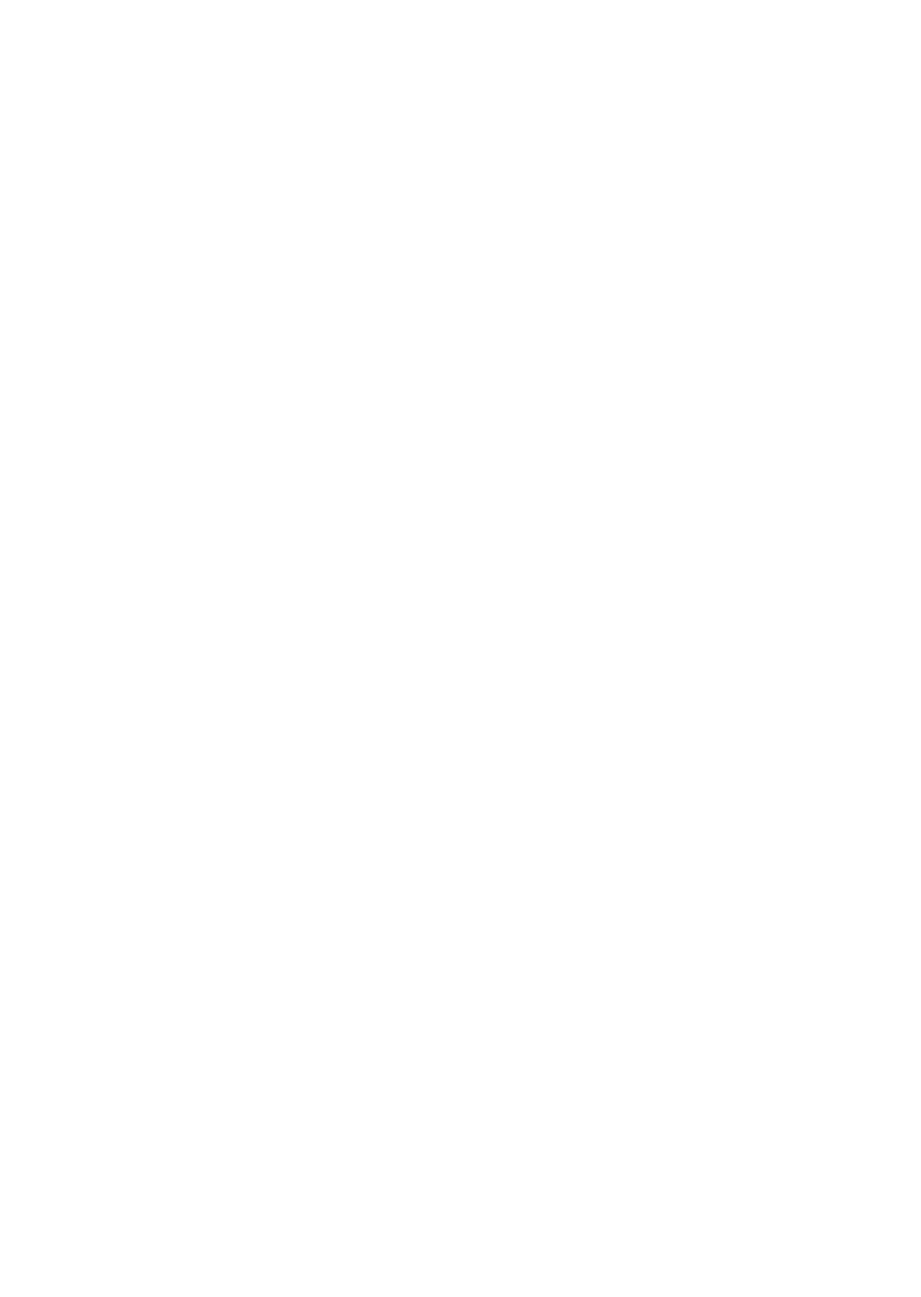
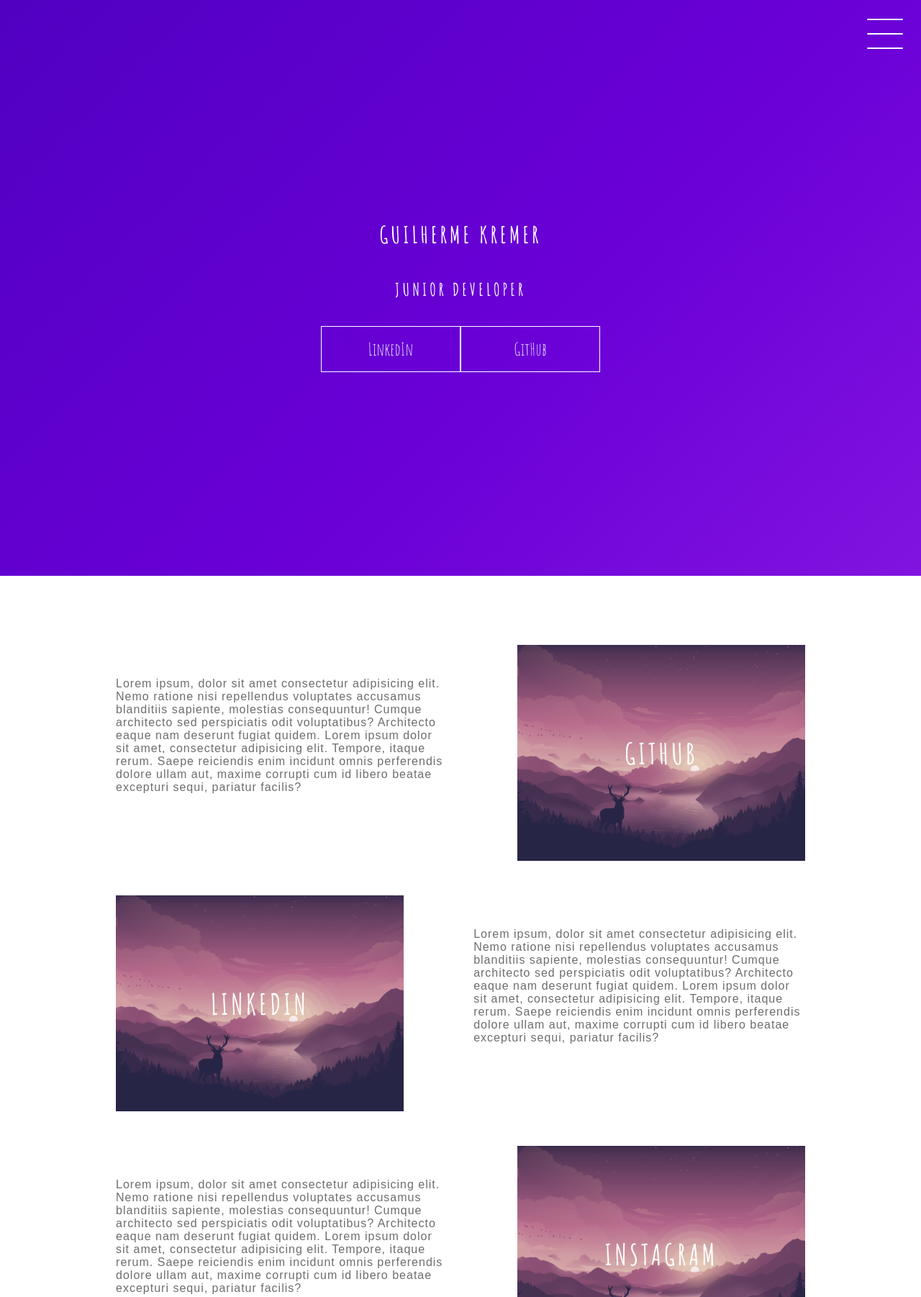
Before and after one commit to DerKremer/DIO-Learning, a plain HTML site: page Projeto HTML e CSS/Projeto final/index.html in a window 1280 px wide. Shown: the top 1802 px of the page at 72% size. Before the commit the page ends 800 px from the top, so only its background shows below. Drawn offline with Linux system fonts and the light colour scheme.

Commit message:
finalização do projeto

```diff
--- a/Projeto HTML e CSS/Parte 3 - Keyframes/style.css
+++ b/Projeto HTML e CSS/Parte 3 - Keyframes/style.css
@@ -6,6 +6,8 @@
     color: white;
     font-family: 'Amatic SC', cursive, sans-serif;
 }
+
+/* HEADER */
 
 .wrapper {
     height: 100vh;
--- a/Projeto HTML e CSS/Projeto final/index.html
+++ b/Projeto HTML e CSS/Projeto final/index.html
@@ -8,6 +8,85 @@
     <title>Document</title>
 </head>
 <body>
-
+    <header class="header-wrapper">
+        <div class="header">
+            <div class="checkbox-container">
+                <div class="checkbox-wrapper">
+                    <input type="checkbox" id="toggle">
+                    <label for="toggle" class="checkbox">
+                        <div class="trace"></div>
+                        <div class="trace"></div>
+                        <div class="trace"></div>
+                    </label>
+                    <div class="menu"></div>
+                    <nav class="menu-items">
+                        <ul>
+                            <li>
+                                <a href="0">Home</a>;
+                            </li>
+                            <li>
+                                <a href="0">Sobre</a>;
+                            </li>
+                            <li>
+                                <a href="0">Projetos</a>
+                            </li>
+                        </ul>
+                    </nav>
+                </div>
+            </div>
+        </div>
+        <h1>Guilherme Kremer</h1>
+        <h2>Junior Developer</h2>
+        <div class="social-media">
+            <a href="https://www.linkedin.com/in/grkremer/" target="_blank">LinkedIn</a>
+            <a href="https://github.com/DerKremer/" target="_blank">GitHub</a>
+    </header>
+    <main class="container">
+        <div class="card-container">
+            <div class="card-text">
+                Lorem ipsum, dolor sit amet consectetur adipisicing elit. Nemo ratione nisi repellendus voluptates accusamus blanditiis sapiente, molestias consequuntur! Cumque architecto sed perspiciatis odit voluptatibus? Architecto eaque nam deserunt fugiat quidem.
+                Lorem ipsum dolor sit amet, consectetur adipisicing elit. Tempore, itaque rerum. Saepe reiciendis enim incidunt omnis perferendis dolore ullam aut, maxime corrupti cum id libero beatae excepturi sequi, pariatur facilis?
+            </div>
+            <a href="https://github.com/DerKremer" target="_blank">
+            <div class="card">
+                <div class="card-wrapper">
+                    <h2>GitHub</h2>
+                    <p>Veja meus projetos</p>
+                </div>
+            </div>
+            </a>
+        </div>
+        <div class="card-container">
+            <a href="https://www.linkedin.com/in/grkremer/" target="_blank">
+            <div class="card">
+                <div class="card-wrapper">
+                    <h2>LinkedIn</h2>
+                    <p>Acompanhe minha carreira!</p>
+                </div>
+            </div>
+            </a>
+            <div class="card-text">
+                Lorem ipsum, dolor sit amet consectetur adipisicing elit. Nemo ratione nisi repellendus voluptates accusamus blanditiis sapiente, molestias consequuntur! Cumque architecto sed perspiciatis odit voluptatibus? Architecto eaque nam deserunt fugiat quidem.
+                Lorem ipsum dolor sit amet, consectetur adipisicing elit. Tempore, itaque rerum. Saepe reiciendis enim incidunt omnis perferendis dolore ullam aut, maxime corrupti cum id libero beatae excepturi sequi, pariatur facilis?
+            </div>
+        </div>
+        <div class="card-container">
+            <div class="card-text">
+                Lorem ipsum, dolor sit amet consectetur adipisicing elit. Nemo ratione nisi repellendus voluptates accusamus blanditiis sapiente, molestias consequuntur! Cumque architecto sed perspiciatis odit voluptatibus? Architecto eaque nam deserunt fugiat quidem.
+                Lorem ipsum dolor sit amet, consectetur adipisicing elit. Tempore, itaque rerum. Saepe reiciendis enim incidunt omnis perferendis dolore ullam aut, maxime corrupti cum id libero beatae excepturi sequi, pariatur facilis?
+            </div>
+            <a href="https://www.instagram.com/istderkremer/" target="_blank">
+            <div class="card">
+                <div class="card-wrapper">
+                    <h2>Instagram</h2>
+                    <p>Ou mais do meu dia-a-dia!</p>
+                </div>
+            </div>
+            </a>
+        </div>
+    </main>
+    <footer class="footer">
+        © 2022, Guilherme Kremer | Junior Dev
+    </footer>
 </body>
 </html>
--- a/Projeto HTML e CSS/Projeto final/style.css
+++ b/Projeto HTML e CSS/Projeto final/style.css
@@ -0,0 +1,344 @@
+@import url('https://fonts.googleapis.com/css2?family=Amatic+SC:wght@400;700&display=swap');
+
+body {
+    margin: 0;
+    padding: 0;
+    color: white;
+    font-family: 'Amatic SC', cursive, sans-serif;
+}
+
+/* HEADER */
+
+.header-wrapper {
+    height: 100vh;
+    width: 100vw;
+    background: linear-gradient(-45deg,#A230ED, #6B00D7, #3E00B3, #190087, #0f0052);
+    background-size: 400% 400%;
+    display: flex;
+    flex-direction: column;
+    justify-content: center;
+    align-items: center;
+    animation: bgtransition 8s ease-in-out infinite;
+}
+
+h1 {
+    text-transform: uppercase;
+    letter-spacing: 4px;
+}
+
+h2 {
+    text-transform: uppercase;
+    letter-spacing: 4px;
+}
+
+.social-media {
+    margin-top: 1rem;
+    display: flex;
+}
+
+.social-media a {
+    text-decoration: none;
+    color: white;
+    font-size: 24px;
+    padding: 1rem 4rem;
+    border: 1px solid white;
+    min-width: 4rem;
+    display: flex;
+    justify-content: center;
+    align-items: center;
+    transition: .5s cubic-bezier(0.55, 0.025, 0.675, 0.97);
+}
+
+a:hover {
+    color: #0f0052;
+    background-color: white;
+}
+
+@keyframes bgtransition {
+    0% {
+        background-position: 0% 80%;
+    }
+    50% {
+        background-position: 80% 100%;
+    }
+    100% {
+        background-position: 0% 80%;
+    }
+}
+
+/* MENU HAMBURGUER */
+
+.checkbox-container {
+    display: flex;
+    justify-content: center;
+    align-items: center;
+}
+
+.checkbox {
+    height: 100px;
+    width: 100px;
+    display: flex;
+    justify-content: center;
+    position: absolute;
+    cursor: pointer;
+    top: 0;
+    right: 0;
+    z-index: 9999;
+    transition: .4s ease-in-out;
+}
+
+.checkbox .trace {
+    width: 50px;
+    height: 2px;
+    background-color: white;
+    position: absolute;
+    border-radius: 4px;
+    transition: .5s ease-in-out;
+}
+
+.checkbox .trace:nth-child(1) {
+    top: 26px;
+    transform: rotate(0);
+}
+
+.checkbox .trace:nth-child(2) {
+    top: 46px;
+    transform: rotate(0);
+}
+
+.checkbox .trace:nth-child(3) {
+    top: 66px;
+    transform: rotate(0);
+}
+
+#toggle {
+    display: none;
+}
+
+/* MENU */
+
+.menu {
+    position: absolute;
+    top: 28px;
+    right: 30px;
+    background: transparent;
+    height: 40px;
+    width: 40px;
+    border-radius: 50%;
+    box-shadow: 0px 0px 0px 0px #ffffff;
+    z-index: -1;
+    transition: .4s ease-in-out 0s;
+}
+
+.menu-items {
+    position: fixed;
+    top: 0;
+    left: 0;
+    width: 100%;
+    height: 100vh;
+    display: flex;
+    justify-content: center;
+    align-items: center;
+    z-index: 2;
+    visibility: hidden;
+    opacity: 0;
+    transition: .4s ease-in-out 0s;
+}
+
+.menu-items ul {
+    list-style-type: none;
+}
+
+.menu-items ul li a {
+    margin: 10px 0;
+    color: #0f0052;
+    text-decoration: none;
+    text-transform: uppercase;
+    letter-spacing: 4px;
+    font-size: 40px;
+}
+
+/* ANIMAÇÃO DO MENU */
+
+#toggle:checked + .checkbox .trace:nth-child(1) {
+    transform: rotate(45deg);
+    background-color: #0f0052;
+    top: 47px;
+}
+
+#toggle:checked + .checkbox .trace:nth-child(2) {
+    transform:translateX(-100px);
+    width: 30px;
+    visibility: hidden;
+    opacity: 0;
+}
+
+#toggle:checked + .checkbox .trace:nth-child(3) {
+    transform: rotate(-45deg);
+    background-color: #0f0052;
+    top: 48px;
+}
+
+#toggle:checked + .checkbox {
+    background-color: white;
+}
+
+#toggle:checked ~ .menu {
+    box-shadow: 0px 0px 0px 100vmax white;
+    z-index: 2;
+}
+
+#toggle:checked ~ .menu-items {
+    visibility: visible;
+    opacity: 1;
+}
+
+/* CARDS */
+
+.container {
+    width: 100%;
+    height: auto;
+    display: flex;
+    flex-direction: column;
+    justify-content: space-between;
+    align-items: center;
+    margin: 3rem 0;
+}
+
+.container a {
+    text-decoration: none;
+}
+
+.card-container {
+    width: 90%;
+    display: flex;
+    justify-content: space-evenly;
+    align-items: center;
+}
+
+.card {
+    height: 300px;
+    width: 400px;
+    margin: 3rem 0 0;
+    background-image: url('./landscape.png');
+    background-position: center;
+    background-repeat: no-repeat;
+    background-size: cover;
+    display: flex;
+    justify-content: center;
+    align-items: center;
+    filter: grayscale(0.5);
+    color: white;
+    cursor: pointer;
+    transition: 0.3s;
+}
+
+.card-text {
+    width: 40%;
+    font-family: sans-serif;
+    letter-spacing: 1px;
+    color: rgb(109,109,109)
+}
+
+.card-wrapper {
+    text-align: center;
+    display: flex;
+    flex-direction: column;
+    justify-content: center;
+    align-items: center;
+    position: relative;
+}
+
+.card-wrapper::before {
+    content: '';
+    position: absolute;
+    height: 100px;
+    width: 100px;
+    display: block;
+    border: 1px solid white;
+    opacity: 0;
+    transition: .3s;
+}
+
+.card-wrapper h2 {
+    font-size: 40px;
+    text-transform: uppercase;
+    letter-spacing: 4px;
+    margin: 0%;
+    transition: .3s;
+}
+
+.card-wrapper p {
+    font-size: 0px;
+    visibility: hidden;
+    opacity: 0;
+    font-weight: bold;
+    text-transform: uppercase;
+    transition: .3s;
+}
+
+.card:hover {
+    filter:unset;
+}
+
+.card:hover > .card-wrapper::before {
+    height: 250px;
+    width: 350px;
+    opacity: 1;
+}
+
+.card:hover > .card-wrapper p {
+	opacity: 1;
+	visibility: visible;
+	font-size: 14px;
+}
+
+/* FOOTER */
+
+.footer {
+    height: 100px;
+    width: 100%;
+    display: flex;
+    justify-content: center;
+    align-items: center;
+    background-color: #0f0052;
+}
+
+/* RESPONSIVO */
+
+@media (max-width: 400px) {
+    .social-media {
+        display: flex;
+        flex-direction: column;
+
+    }
+
+    .container {
+        margin-top: 0;
+    }
+
+    .card-container {
+        flex-direction: column;
+    }
+
+    .container .card-container:nth-child(1),
+    .container .card-container:nth-child(3) {
+        flex-direction: column-reverse;
+    }
+
+    .card {
+        height: 250px;
+        width: 250px;
+    }
+
+    .card-text {
+        width: 90%;
+        margin-top: 3rem;
+        text-align: justify;
+    }
+
+    .card:hover > .card-wrapper::before {
+        height: 190px;
+        width: 190px;
+    }
+}
```
Also changed, not shown: Projeto HTML e CSS/Projeto final/landscape.png (added).
